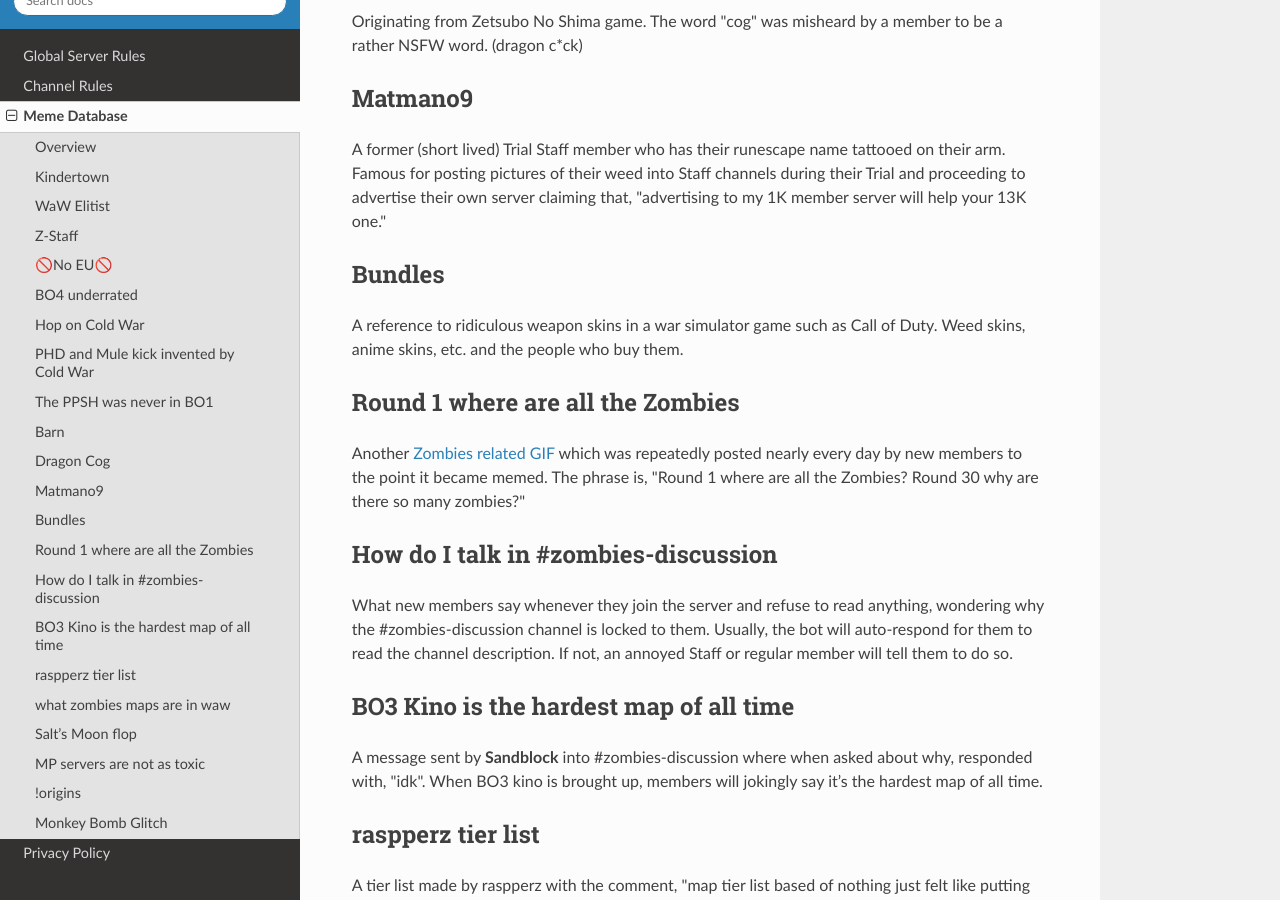
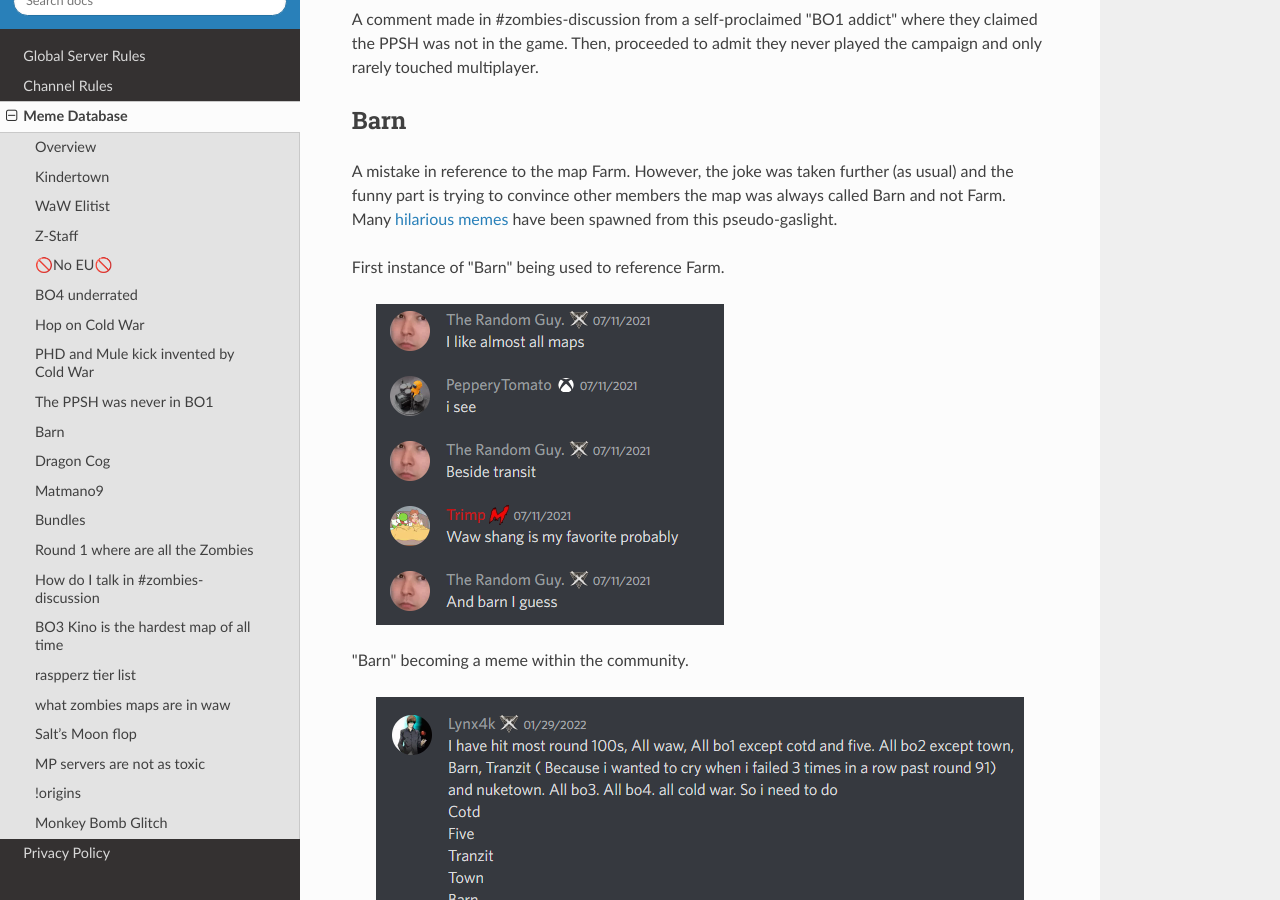
Before and after one commit to EternalllZM/rtd-codz, a Sphinx documentation site: the page built from docs/source/meme_database.rst, in a window 1280 px wide and 900 px high, scrolled down 2807 px. Built offline with Sphinx 7.4.7 and the Read the Docs theme 2.0.0, drawn with Linux system fonts in a browser that asks for light colours.

Commit message:
memedb update

```diff
--- a/docs/source/meme_database.rst
+++ b/docs/source/meme_database.rst
@@ -41,31 +43,32 @@
 
 A meme based off an LFG post made by **[VSM] Major Marquis** which included an unnecessary amount of emotes and hilarious phrases such as \"NO EU\".
 
-🧟‍♂️Zombies 🧟‍♀️ EE    MDT
+::
+    🧟‍♂️Zombies 🧟‍♀️ EE    MDT
 
-🗽English w/mic🎙
+    🗽English w/mic🎙
 
-🇨🇦North American server only🇺🇸
+    🇨🇦North American server only🇺🇸
 
-📡Comms🎧
+    📡Comms🎧
 
-❄️Be Chill 🆒
+    ❄️Be Chill 🆒
 
-🚫No kids👶
+    🚫No kids👶
 
-💦No tryhard🤪
+    💦No tryhard🤪
 
-😡No rage quitters🤬
+    😡No rage quitters🤬
 
-🚫No crybabies 😢
+    🚫No crybabies 😢
 
-💥Shoot em up🔫
+    💥Shoot em up🔫
 
-🌟FUN🎊
+    🌟FUN🎊
 
-🚫 CROSSPLAY DONT MATTER ‼️
+    🚫 CROSSPLAY DONT MATTER ‼️
 
-🚫NO EU🚫
+    🚫NO EU🚫
 
 BO4 underrated
 ------------
@@ -104,6 +107,16 @@
 A mistake in reference to the map Farm. However, the joke was taken further (as usual) and the funny part is trying to convince other members the map was always called Barn and not Farm.
 Many `hilarious memes`_ have been spawned from this pseudo-gaslight.
 
+First instance of \"Barn\" being used to reference Farm.
+
+    .. image::  /media/mdb-map_barn.png
+        :alt: Barn > Farm
+
+\"Barn\" becoming a meme within the community.
+
+    .. image::  /media/mdb-map_barn2.png
+        :alt: Barn > Farm
+
 .. _`hilarious memes`: https://cdn.discordapp.com/attachments/925838630595993660/983879620426350674/Videoleap-BE8B3411-C822-41A4-A55D-A0536A792A05.mov
 
 Dragon Cog
@@ -158,7 +178,7 @@
 
 A commonly referenced image from a Google search showing the maps \"Kino Der Toten, Gorod Krovi, Shangri-La, and Die Rise\" being available in World at War.
 
-    .. image::  media/mdb-world_at_war_maps.png
+    .. image::  /media/mdb-world_at_war_maps.png
         :alt: Die rise as a world at war map... lol!
 
 Salt's Moon flop
```
Also changed, not shown: other parts of docs/source/meme_database.rst (+13 -0 lines), docs/source/media/mdb-kindertown.png (added), docs/source/media/mdb-kino_hardest_map.png (added), docs/source/media/mdb-kino_hardest_map2.png (added), docs/source/media/mdb-map_barn.png (added), docs/source/media/mdb-map_barn2.png (added), docs/source/media/mdb-monkey_bomb_glitch.png (added), docs/source/media/mdb-mp_not_toxic.png (added), docs/source/media/mdb-zombies_discussion.png (added).
